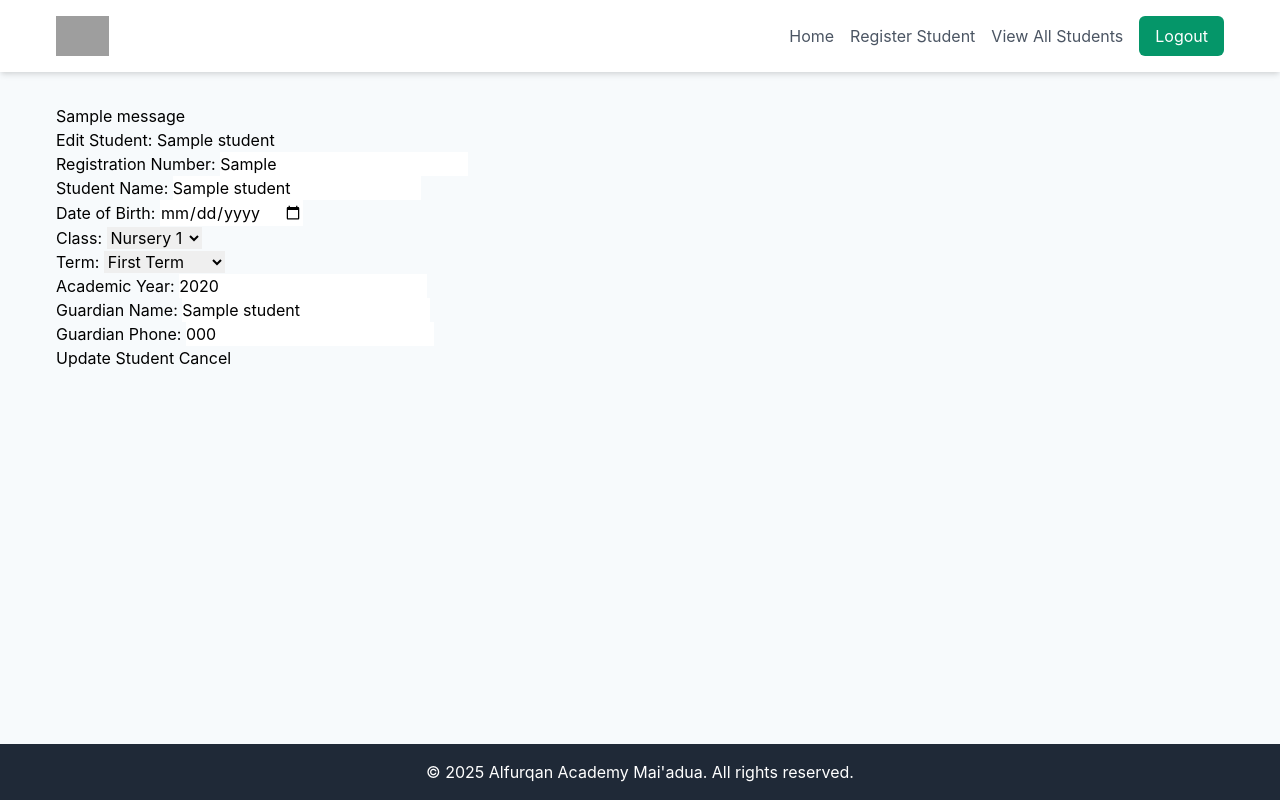
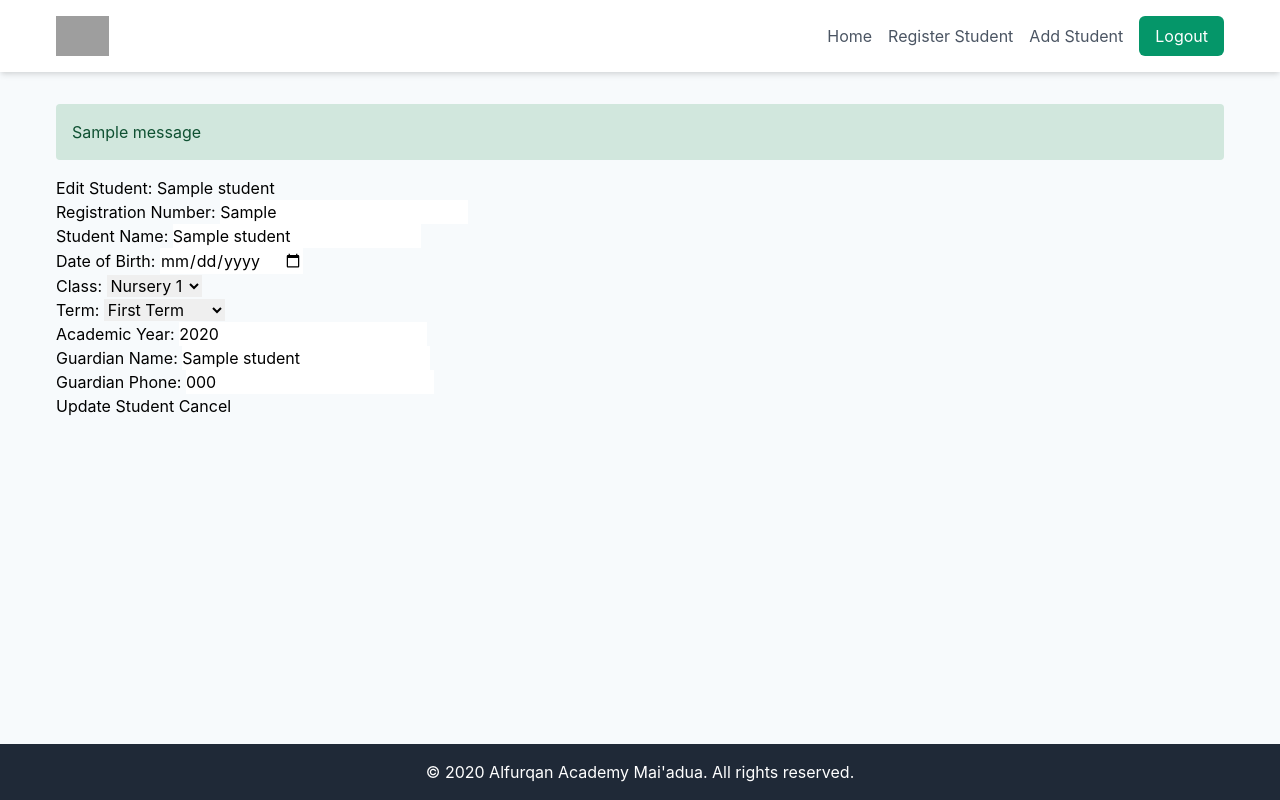
Before and after one commit to winter0019/alfurqan_academy, a Flask app: template app/templates/edit_student.html in a window 1280 px wide. Run offline with Flask 3, Linux system fonts and the light colour scheme; the template is opened without the code that fills it: most values are stand-ins (such as "Sample title", 1, 10 or a date in 2020); one stand-in notice (Sample message) is shown; some libraries are stand-ins or nearby versions; grey boxes are pictures that could not be loaded.

Commit message:
Update base.html

```diff
--- a/app/templates/base.html
+++ b/app/templates/base.html
@@ -4,6 +4,8 @@
     <meta charset="UTF-8">
     <meta name="viewport" content="width=device-width, initial-scale=1.0">
     <title>Alfurqan Academy Mai'adua</title>
+    <!-- Favicon link to fix the 404 error -->
+    <link rel="icon" type="image/x-icon" href="{{ url_for('static', filename='images/favicon.ico') }}">
     <link href="https://cdn.jsdelivr.net/npm/tailwindcss@2.2.19/dist/tailwind.min.css" rel="stylesheet">
     <style>
         body {
@@ -13,6 +15,24 @@
         .container {
             max-width: 1200px;
         }
+        /* Custom styling for flash messages */
+        .alert {
+            padding: 1rem;
+            margin-bottom: 1rem;
+            border-radius: 0.25rem;
+        }
+        .alert-success {
+            background-color: #d1e7dd;
+            color: #0f5132;
+        }
+        .alert-warning {
+            background-color: #fff3cd;
+            color: #664d03;
+        }
+        .alert-danger {
+            background-color: #f8d7da;
+            color: #842029;
+        }
     </style>
 </head>
 <body class="flex flex-col min-h-screen">
@@ -21,17 +41,16 @@
     <nav class="bg-white shadow-md">
         <div class="container mx-auto px-4 py-4 flex justify-between items-center">
             <div class="flex items-center">
-                <a href="{{ url_for('main.index') }}" class="flex items-center">
+                <a href="{{ url_for('main.dashboard') }}" class="flex items-center">
                     <!-- Corrected file extension to .jpg -->
                     <img src="{{ url_for('static', filename='images/alfurqan_logo.jpg') }}" onerror="this.onerror=null; this.src='{{ url_for('static', filename='images/fallback_logo.png') }}';" alt="Alfurqan Academy Mai'adua Logo" class="h-10">
                 </a>
             </div>
             <div class="hidden md:flex items-center space-x-4">
-                <a href="{{ url_for('main.index') }}" class="text-gray-600 hover:text-green-600 transition duration-300">Home</a>
-                <!-- Link to the new register_student route -->
-                <a href="{{ url_for('main.register_student') }}" class="text-gray-600 hover:text-green-600 transition duration-300">Register Student</a>
-                <!-- Link to the view_students route -->
-                <a href="{{ url_for('main.students') }}" class="text-gray-600 hover:text-green-600 transition duration-300">View All Students</a>
+                <!-- Corrected link to point to the dashboard -->
+                <a href="{{ url_for('main.dashboard') }}" class="text-gray-600 hover:text-green-600 transition duration-300">Home</a>
+                <a href="{{ url_for('main.register') }}" class="text-gray-600 hover:text-green-600 transition duration-300">Register Student</a>
+                <a href="{{ url_for('main.add_student') }}" class="text-gray-600 hover:text-green-600 transition duration-300">Add Student</a>
                 <a href="{{ url_for('main.logout') }}" class="text-white bg-green-600 hover:bg-green-700 px-4 py-2 rounded-md transition duration-300">Logout</a>
             </div>
         </div>
@@ -41,9 +60,13 @@
     <main class="container mx-auto px-4 py-8 flex-grow">
         {% with messages = get_flashed_messages(with_categories=true) %}
             {% if messages %}
-                {% for category, message in messages %}
-                    <div class="alert alert-{{ category }}">{{ message }}</div>
-                {% endfor %}
+                <div class="w-full">
+                    {% for category, message in messages %}
+                        <div class="alert alert-{{ category }}" role="alert">
+                            {{ message }}
+                        </div>
+                    {% endfor %}
+                </div>
             {% endif %}
         {% endwith %}
         {% block content %}{% endblock %}
@@ -51,7 +74,7 @@
 
     <!-- Footer -->
     <footer class="bg-gray-800 text-white text-center py-4 mt-auto">
-        <p>&copy; {{ 2025 }} Alfurqan Academy Mai'adua. All rights reserved.</p>
+        <p>&copy; {{ now.year }} Alfurqan Academy Mai'adua. All rights reserved.</p>
     </footer>
 
 </body>
```
